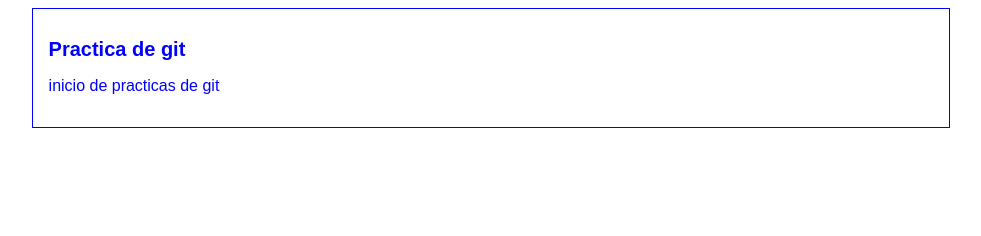
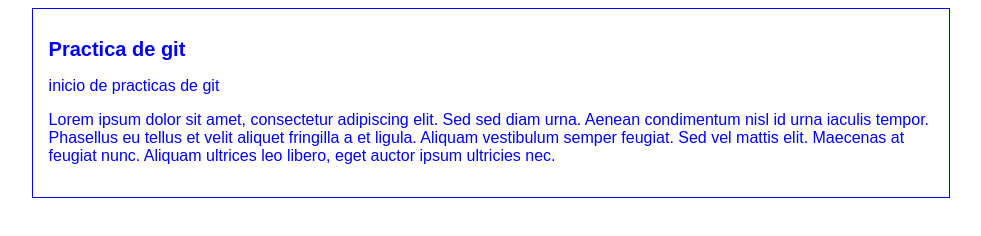
Before and after one commit to Pwneado/proyectoDemo, a plain HTML site: page blogpost.html in a window 1280 px wide. Shown: the whole page, without its empty margins (149-1130 px from the left). Drawn offline with Linux system fonts and the light colour scheme.

Commit message:
se agrego un parrafo nuevo

```diff
--- a/blogpost.html
+++ b/blogpost.html
@@ -16,6 +16,9 @@
             <p>
                 inicio de practicas de git
             </p>
+            <p>
+                Lorem ipsum dolor sit amet, consectetur adipiscing elit. Sed sed diam urna. Aenean condimentum nisl id urna iaculis tempor. Phasellus eu tellus et velit aliquet fringilla a et ligula. Aliquam vestibulum semper feugiat. Sed vel mattis elit. Maecenas at feugiat nunc. Aliquam ultrices leo libero, eget auctor ipsum ultricies nec.
+            </p>
         </div>
     </div>
 
```
